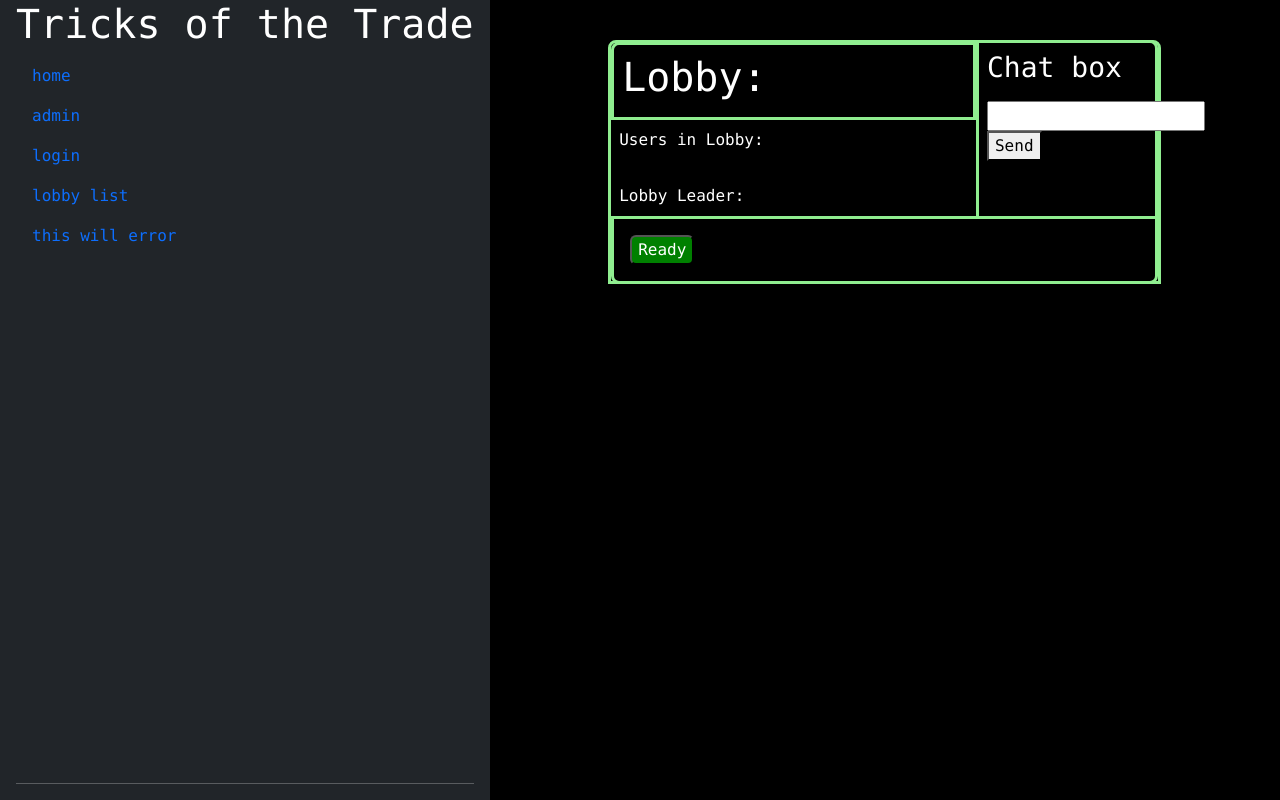
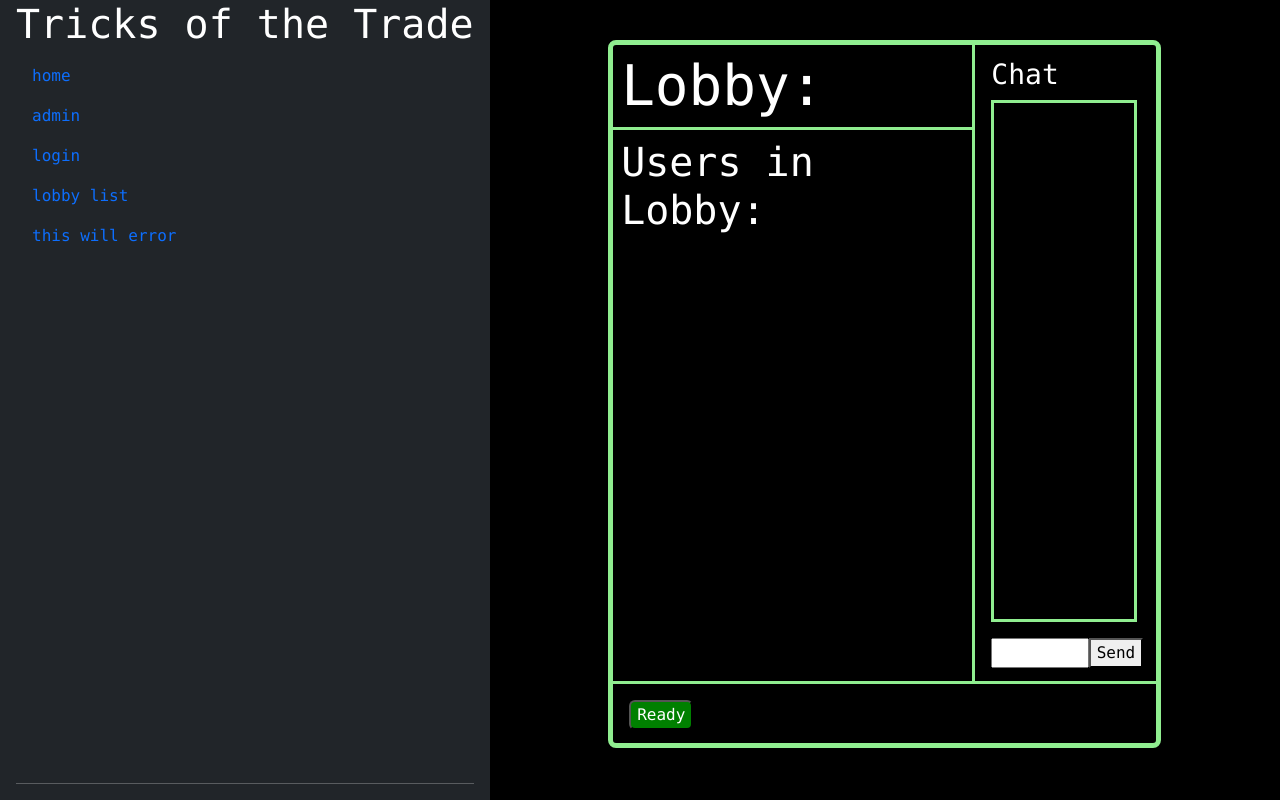
Before and after one commit to phinziegler/Senior-Project-Group-18, a React (Create React App) app: page /lobby/1 in a window 1280 px wide. Built offline with nearby package versions, Linux system fonts and the light colour scheme; no server answers.

Commit message:
Updated UI for chat and lobby user manipulation

```diff
--- a/src/client/components/LobbyPage.tsx
+++ b/src/client/components/LobbyPage.tsx
@@ -156,6 +156,7 @@ class LobbyPageElement extends React.Component<LobbyPageElementProps, LobbyState
                     removeUser={this.removeUser}
                     admin={this.state.lobbyLeader == this.props.user?.username}
                     user={this.props.user}
+                    owner={this.state.lobbyLeader == user}
                     username={user}
                     key={index} />
             );
@@ -253,10 +254,14 @@ class LobbyPageElement extends React.Component<LobbyPageElementProps, LobbyState
         let output: JSX.Element[] = [];
         this.state.chat.forEach((messageInfo, index) => {
             output.push(
-                <li key={index}>{`${messageInfo.user}: ${messageInfo.message}`}</li>
+                <div className={'row ' + (this.props.user && (messageInfo.user == this.props.user.username) ? 'justify-content-end' : '')} style={{ margin: '0px', paddingLeft: '1vh', paddingRight: '1vh' }}>
+                    <div className={'col-8 border border-green chat ' + (this.props.user && (messageInfo.user == this.props.user.username) ? 'chat-home' : 'chat-away')}>
+                    {`${messageInfo.user}: ${messageInfo.message}`}
+                     </div>
+                </div>
             );
         });
-        return <ul>{output}</ul>
+        return <div className='scroller'>{output}</div>
     }
 
     // Update the state of the password textbox
@@ -271,33 +276,42 @@ class LobbyPageElement extends React.Component<LobbyPageElementProps, LobbyState
         return (
             <>
                 {this.state.alternateDisplay != "" ? <p className="m-5 text-center text-success">{this.state.alternateDisplay}</p> :
-                    <div className='lobby-box border-medium border-green'>
+                    <div className='lobby-box border border-green'>
                         <div className='container'>
                             <div className='row'>
                                 <div className='col-8'>
                                     <div className='row' style={{ margin: '0px' }}>
-                                        <div className='border-green border-medium lobby-header-box' style={{ padding: '1vh' }}>
-                                            <h1>Lobby: {this.state.lobbyName}</h1>
+                                        <div className='lobby-header-box border border-green border-medium text-break'>
+                                            <span className='display-4'>Lobby:</span>
+                                            <span className='h2'>{this.state.lobbyName}</span>
                                         </div>
                                     </div>
                                     <div className='row' style={{ margin: '0px', padding: '1vh', }}>
-                                        <div className='col-9'>Users in Lobby:</div>
+                                        <div className='col-9 display-6'>Users in Lobby:</div>
                                         {this.usersList()}
                                     </div>
+                                </div>
+                                <div className='col-4 chat-box border border-green border-medium'>
                                     <div className='row' style={{ margin: '0px', padding: '1vh', }}>
-                                        <div className="col-9">Lobby Leader:</div>
-                                        <div className='col-9'>{this.state.lobbyLeader}</div>
+                                        <div className='col-12'>
+                                            <h3>Chat</h3>
+                                        </div>
+                                        <div className='col-12 border border-green border-medium' style={{ padding: '1vh' }}>
+                                            {this.chat()}
+                                        </div>
                                     </div>
-                                </div>
-                                <div className='col-4 border-green border-medium chat-box' style={{ padding: '1vh' }}>
-                                    <h3>Chat box</h3>
-                                    {this.chat()}
-                                    <input value={this.state.chatInput} onChange={e => this.setState({ chatInput: e.target.value })} type="text" />
-                                    <button onClick={this.sendMessage}>Send</button>
+                                    <div className='row' style={{ margin: '0px', padding: '1vh', }}>
+                                        <div className='col-8'>
+                                            <input style={{ width: '100%' }} value={this.state.chatInput} onChange={e => this.setState({ chatInput: e.target.value })} type="text" />
+                                        </div>
+                                        <div className='col-4'>
+                                            <button onClick={this.sendMessage}>Send</button>
+                                        </div>
+                                    </div>
                                 </div>
                             </div>
                             <div className='row'>
-                                <div className='col-12 border-green border-medium ready-box'>
+                                <div className='col-12 ready-box border border-green border-medium'>
                                     <input type="button" className="button join-button" value="Ready" />
                                     {showJoin && <>
                                         {this.props.user && <input type="button" className="button join-button" onClick={this.joinLobby} value="Join" />}
--- a/src/client/styles/style.css
+++ b/src/client/styles/style.css
@@ -113,14 +113,7 @@
 }
 
 .border-medium {
-    border-radius: 8px;
-    border-style: solid;
-    border-width: medium;
-}
-
-.no-gutters {
-  margin-right: 0;
-  margin-left: 0;
+    border-width: medium!important;
 }
 
 .no-gutters .col, [class*="col-"] {
@@ -133,29 +126,138 @@
     max-width: 1000px;
     margin: auto;
     margin-top: 5vh;
-    border-bottom-left-radius: 0px;
-    border-bottom-right-radius: 0px;
+    border-width: thick!important;
+    border-radius: 8px;
 }
 
 .lobby-header-box {
     margin-top: -1px;
-    border-top-right-radius: 0px;
-    border-bottom-left-radius: 0px;
-    border-bottom-right-radius: 0px;
+    padding: 1vh;
+    border-top: 0!important;
+    border-left: 0!important;
+    border-right: 0!important;
+    border-radius: 0;
 }
 
 .chat-box {
     border-bottom-left-radius: 0px;
     border-top-left-radius: 0px;
     border-bottom-right-radius: 0px;
-    margin-right: -3px;
-    margin-top: -3px;
-    margin-bottom: -3px;
+    margin: -3px;
+    padding: 1vh;
+    border-top: 0!important;
+    border-bottom: 0!important;
+    border-right: 0!important;
 }
+
+.scroller {
+    height: 500px;
+    overflow-y: scroll;
+    scrollbar-color: rebeccapurple green;
+    scrollbar-width: thin;
+    -ms-overflow-style: none;
+    scrollbar-width: none;
+  }
+
+  .scroller::-webkit-scrollbar {
+    display: none;
+  }
 
 .ready-box {
     border-top-left-radius: 0px;
     border-top-right-radius: 0px;
     margin-bottom: -3px;
     padding: 1vh;
+    border-left: 0!important;
+    border-right: 0!important;
+    border-bottom: 0!important;
 }
+
+.chat {
+    margin: 5px 1vw;
+    padding: 5px 1vw;
+    font-size: 13px;
+    position: relative;
+    overflow-wrap: break-word;
+}
+
+.chat-away:before {
+    content: "";
+    width: 0px;
+    height: 0px;
+    position: absolute;
+    border-left: 8px solid transparent;
+    border-right: 8px solid lightgreen;
+    border-top: 10px solid transparent;
+    border-bottom: 10px solid lightgreen;
+    right: 100%;
+    top: calc(100% - 19px);
+  }
+
+  .chat-away:after {
+    content: "";
+    width: 0px;
+    height: 0px;
+    position: absolute;
+    border-left: 9px solid transparent;
+    border-right: 9px solid black;
+    border-top: 10px solid transparent;
+    border-bottom: 10px solid black;
+    right: calc(100% - 5px);
+    top: calc(100% - 20px);
+  }
+
+  .chat-home:before {
+    content: "";
+    width: 0px;
+    height: 0px;
+    position: absolute;
+    border-left: 8px solid lightgreen;
+    border-right: 8px solid transparent;
+    border-top: 10px solid transparent;
+    border-bottom: 10px solid lightgreen;
+    left: 100%;
+    top: calc(100% - 19px);
+  }
+
+  .chat-home:after {
+    content: "";
+    width: 0px;
+    height: 0px;
+    position: absolute;
+    border-left: 9px solid black;
+    border-right: 9px solid transparent;
+    border-top: 10px solid transparent;
+    border-bottom: 10px solid black;
+    left: calc(100% - 5px);
+    top: calc(100% - 20px);
+  }
+
+  .glow-button-friend {
+    background-color: transparent;
+    color: grey;
+    transition: all 0.2s ease-in-out;
+  }
+
+  .glow-button-friend:hover {
+    color: green;
+    filter: drop-shadow(0px 3px 7px white);
+  }
+
+  .glow-button-kick {
+    background-color: transparent;
+    color: red;
+    transition: all 0.2s ease-in-out;
+  }
+
+  .glow-button-kick:hover {
+    filter: drop-shadow(0px 3px 5px white);
+  }
+
+  .icon {
+    vertical-align: text-bottom;
+  }
+
+  .user-list {
+    font-size: 30px;
+  }
```
Also changed, not shown: src/client/components/UserPreview.tsx (+25 -13 lines).
